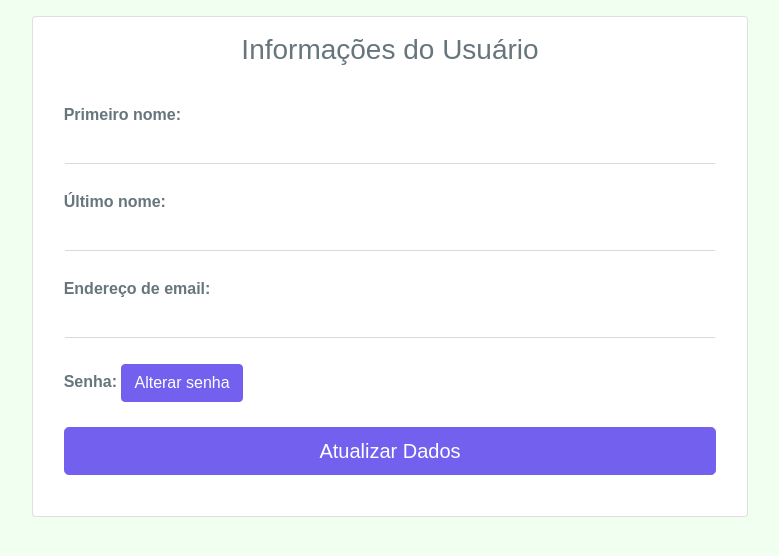
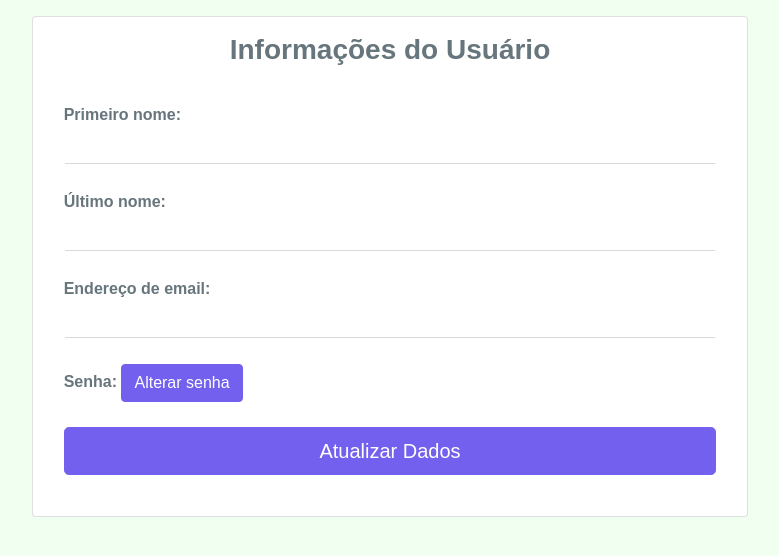
Before and after one commit to VilaAttena/VilaAttenaDjango, a Django app: page /edit_profile/ in a window 1280 px wide. Shown: the part 56-612 px from the top of the page, without its empty margins (250-1029 px from the left). Run offline with Django 3.2, Linux system fonts and the light colour scheme; a user stored in the database is signed in; some libraries are stand-ins or nearby versions.

Commit message:
Alterações visuais

```diff
--- a/sistema/templates/sistema/edit_profile.html
+++ b/sistema/templates/sistema/edit_profile.html
@@ -9,7 +9,7 @@
         <div class="row justify-content-center">
             <div class="col-lg-7 col-xlg-9 col-md-8">
                 <div class="card p-3">
-                    <h3 class="card-title m-t-10 text-center">Informações do Usuário</h3>
+                    <h3 class="card-title m-t-10 text-center"><b>Informações do Usuário</b></h3>
                     <br>
                     <form class="form-horizontal" method="POST" action="{% url 'url_edit_profile' %}">
                         {% csrf_token %}
```
